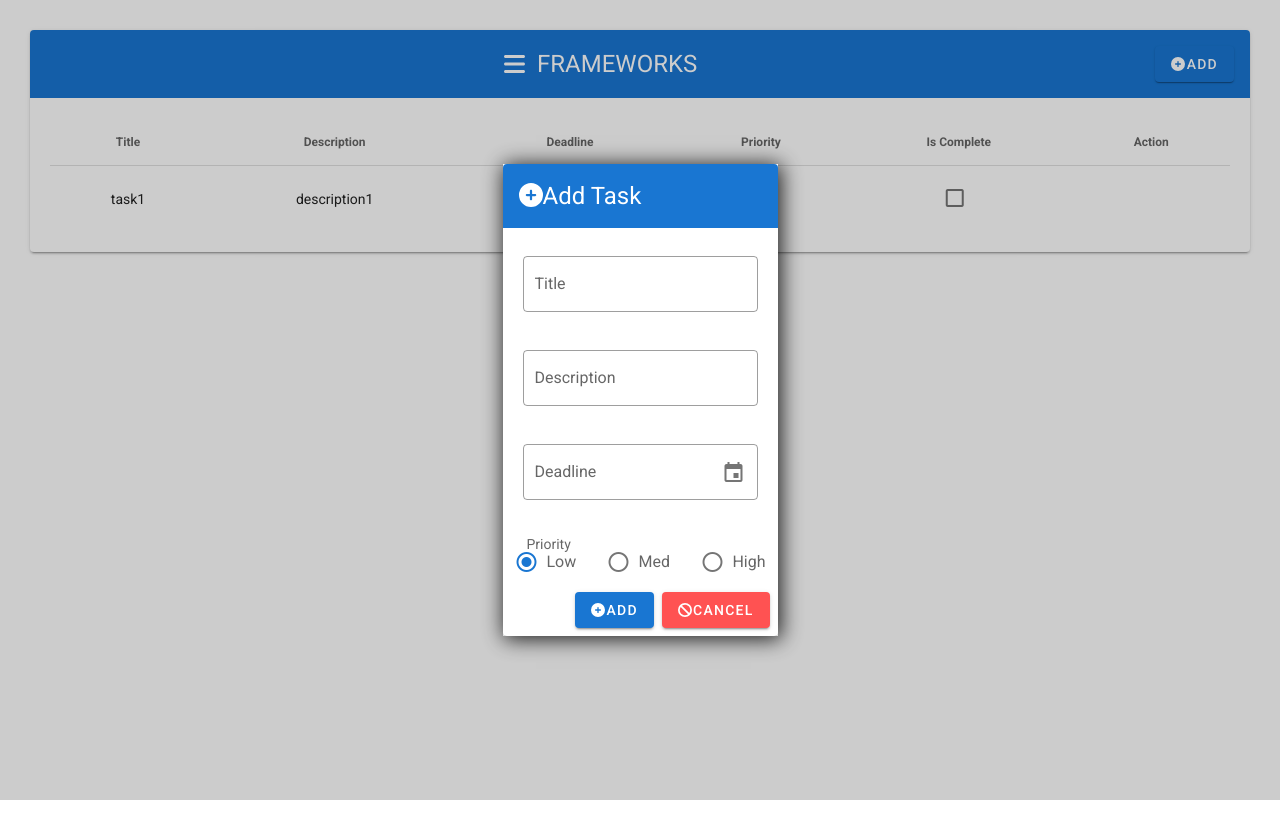
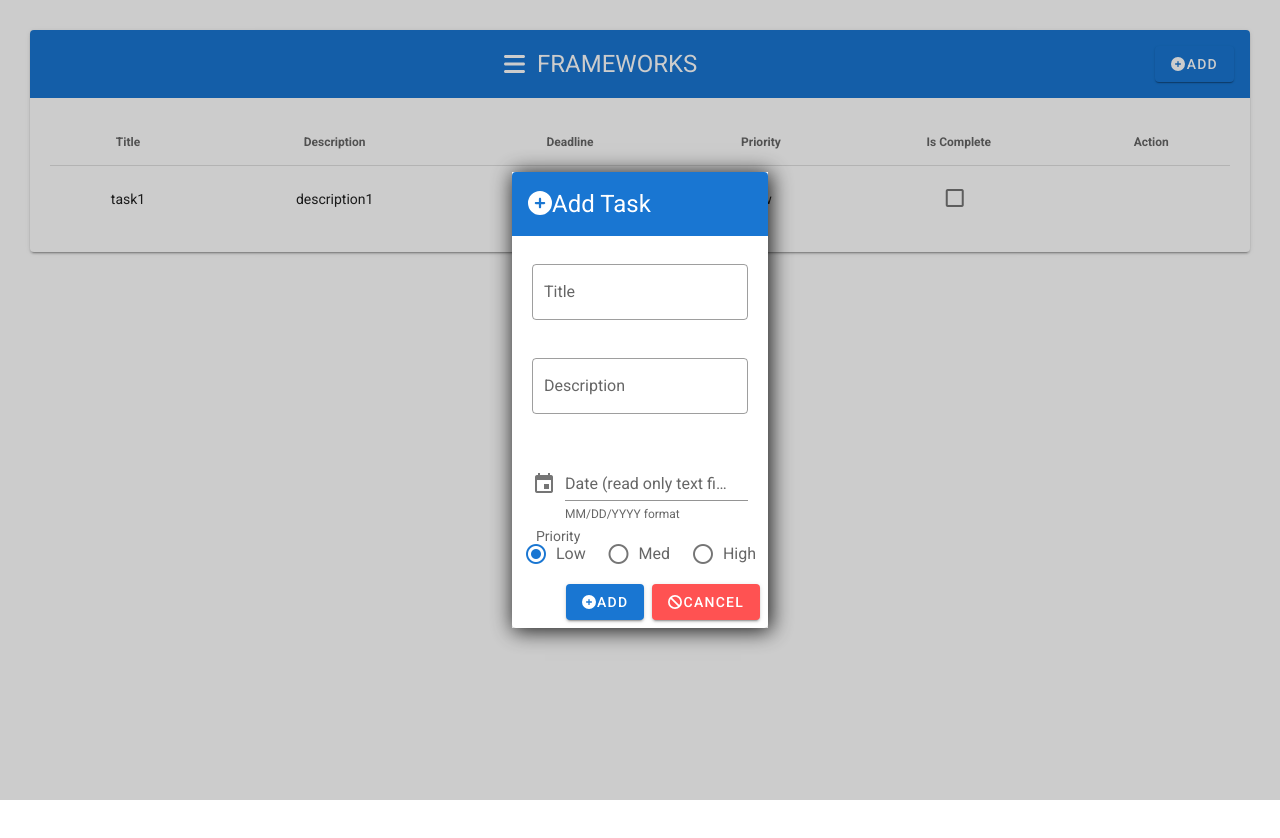
Before and after one commit to jeffpan602/To-Do-App, a Vue app in the folder todoapp/: page / in a window 1280 px wide. Both pictures are taken after a click on the button "ADD". Shown: the top 838 px of the page. Built offline with nearby package versions, Linux system fonts and the light colour scheme.

Commit message:
fixed date picker

```diff
--- a/todoapp/src/components/modalDialog.vue
+++ b/todoapp/src/components/modalDialog.vue
@@ -24,18 +24,15 @@
                     </v-layout>
 
                     <v-layout class="elements mx-5 my-0">
-                        <v-menu v-ref="menu" :return-value.sync="deadline" transition="scale-transition" offset-y
-                            min-width="auto">
+
+                        <v-menu v-model="menu2" :close-on-content-click="false" transition="scale-transition" offset-y
+                            max-width="290px" min-width="auto">
                             <template v-slot:activator="{ on, attrs }">
-                                <v-text-field v-model="date" label="Deadline" append-icon="mdi-calendar" v-bind="attrs"
-                                    v-on="on" readonly outlined required
-                                    :rules="[v => !!v || 'Deadline is required']" />
+                                <v-text-field v-model="computedDateFormatted" label="Date (read only text field)"
+                                    hint="MM/DD/YYYY format" persistent-hint prepend-icon="mdi-calendar" readonly
+                                    v-bind="attrs" v-on="on"></v-text-field>
                             </template>
-                            <v-date-picker v-model="date" no-title scrollable :close-on-content-click="false">
-                                <v-spacer></v-spacer>
-                                <v-btn text color="primary" @click="date = false"> Cancel </v-btn>
-                                <v-btn text color="primary" @click="$refs.menu.save(date)">OK</v-btn>
-                            </v-date-picker>
+                            <v-date-picker v-model="date" no-title @input="menu2 = false"></v-date-picker>
                         </v-menu>
                     </v-layout>
 
@@ -88,12 +85,12 @@ export default {
             this.$refs.form.reset()
             this.title = ''
             this.description = ''
-            this.deadline = ''
+            this.date = ''
             this.priority = 'low'
         },
         addTask() {
             if (this.$refs.form.validate()) {
-                this.$emit('addTask', this.title, this.description, this.deadline, this.priority);
+                this.$emit('addTask', this.title, this.description, this.formatDate(this.date), this.priority);
                 this.clear();
                 this.close();
             }
@@ -106,14 +103,18 @@ export default {
                 return null;
             const [year, month, day] = date.split('-');
             return `${month}/${day}/${year}`;
+        },
+        parseDate(date) {
+            if (!date) return null
+
+            const [month, day, year] = date.split('/')
+            return `${year}-${month.padStart(2, '0')}-${day.padStart(2, '0')}`
         }
     },
     watch: {
-        getDeadline() {
-            if (this.deadline.includes("-")) {
-                this.deadline = this.formatDate(this.deadline)
-            }
-        },
+        date() {
+            this.dateFormatted = this.formatDate(this.date)
+        }
     },
     data() {
         return {
@@ -124,6 +125,11 @@ export default {
             date: '',
         }
 
+    },
+    computed: {
+        computedDateFormatted() {
+            return this.formatDate(this.date)
+        },
     }
 }
 </script>
--- a/todoapp/src/components/toDo.vue
+++ b/todoapp/src/components/toDo.vue
@@ -31,7 +31,7 @@
                         <tr v-for="(task, index) in tasks" :key="index">
                             <td class="text-center">{{ task.title }}</td>
                             <td class="text-center">{{ task.description }}</td>
-                            <td class="text-center">{{ task.deadline }}</td>
+                            <td class="text-center">{{ task.date }}</td>
                             <td class="text-center">{{ task.priority }}</td>
                             <td class="text-center">
                                 <v-layout justify-center>
@@ -43,7 +43,7 @@
                 </template>
             </v-simple-table>
         </v-card>
-        <modalDialog v-show="isVisible" @close="closeModalDialog" :isAddTask=isAddTask />
+        <modalDialog v-show="isVisible" @close="closeModalDialog" @addTask="addTask" :isAddTask=isAddTask />
     </v-app>
 </template>
 <script>
@@ -65,11 +65,11 @@ export default {
         closeModalDialog() {
             this.isVisible = false
         },
-        addTask(title, description, deadline, priority) {
+        addTask(title, description, date, priority) {
             this.tasks.push({
                 title: title,
                 description: description,
-                deadline: deadline,
+                date: date,
                 priority: priority,
                 isComplete: false,
             });
@@ -89,13 +89,13 @@ export default {
                 {
                     title: 'task1',
                     description: 'description1',
-                    deadline: '11/20/22',
+                    date: '11/20/22',
                     priority: 'low'
                 }
             ],
             title: '',
             description: '',
-            deadline: '',
+            date: '',
             priority: 'low',
             taskIndex: ''
         };
```
